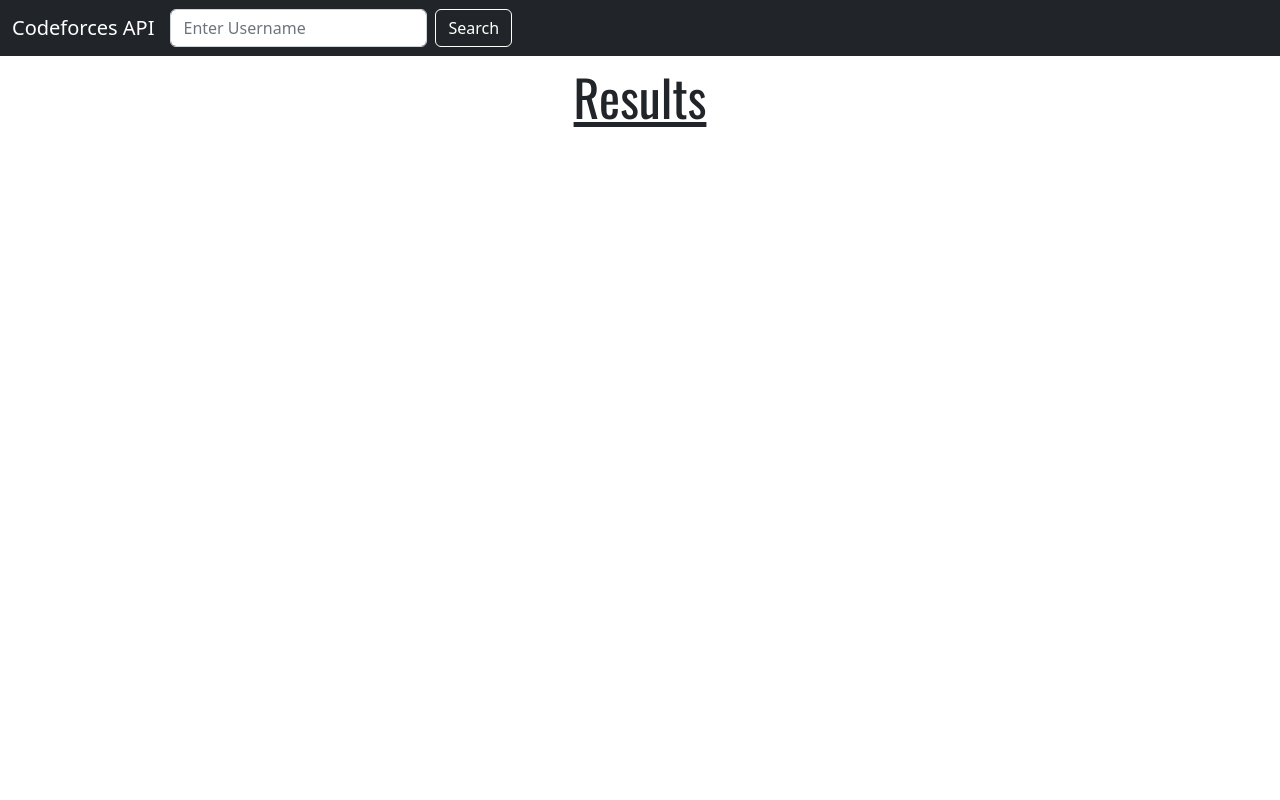
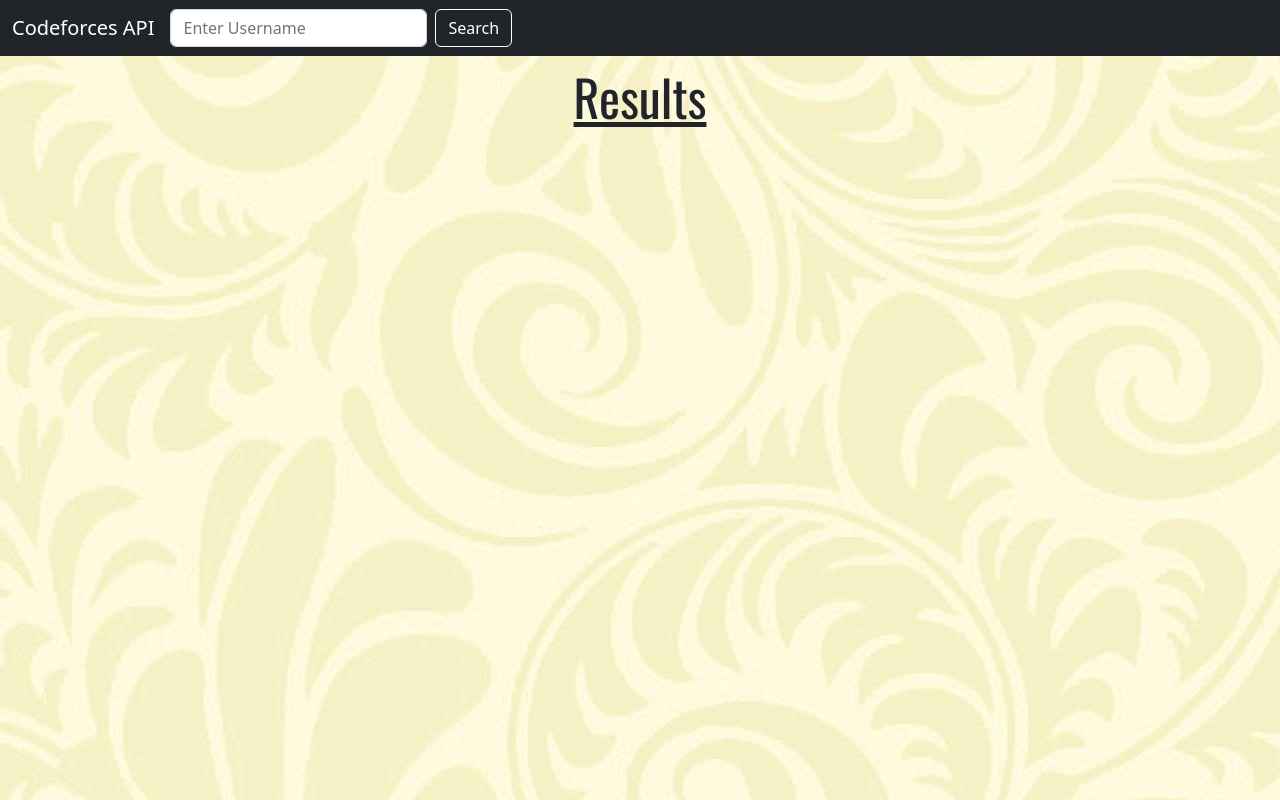
Before and after one commit to Abhijith-TR/CF-Problems-Solved, a plain HTML site: page index.html in a window 1280 px wide. Drawn offline with nearby package versions, Linux system fonts and the light colour scheme.

Commit message:
Added Background

```diff
--- a/index.html
+++ b/index.html
@@ -12,7 +12,7 @@
     <link href="https://fonts.googleapis.com/css2?family=Oswald&display=swap" rel="stylesheet">
 </head>
 
-<body>
+<body style="background: url(background.jpg);">
     <nav class="navbar navbar-expand-lg bg-dark">
         <div class="container-fluid">
             <a class="navbar-brand" href="#" style="color: white;">Codeforces API</a>
@@ -25,7 +25,8 @@
                 <form class="d-flex" role="search">
                     <input class="form-control me-2" type="search" placeholder="Enter Username" aria-label="Search"
                         id="sValue">
-                    <button class="btn btn-outline-success" type="submit" id="search" style="color: white; border-color: white;">Search</button>
+                    <button class="btn btn-outline-success" type="submit" id="search"
+                        style="color: white; border-color: white;">Search</button>
                 </form>
             </div>
         </div>
@@ -35,8 +36,8 @@
         <div class="col-5 container-fluid">Some Text</div>
         <div class="col-2 container-fluid">Some Other Text</div>
     </div> -->
-
-    <div class="container-fluid" align="center" id="heading" underline>
+    <div id="background">
+        <div class="container-fluid" style="text-align:center;" id="heading" underline>
             <u>
                 <h1 style="margin-top: 10px; font-family: Oswald; font-size: 50px">Results</h1>
             </u>
@@ -60,6 +61,7 @@
             integrity="sha384-pprn3073KE6tl6bjs2QrFaJGz5/SUsLqktiwsUTF55Jfv3qYSDhgCecCxMW52nD2"
             crossorigin="anonymous"></script>
         <script src="index.js"></script>
+    </div>
 </body>
 
 </html>
```
Also changed, not shown: background.jpg (added). Lines whose indentation alone changed are shown as unchanged.
